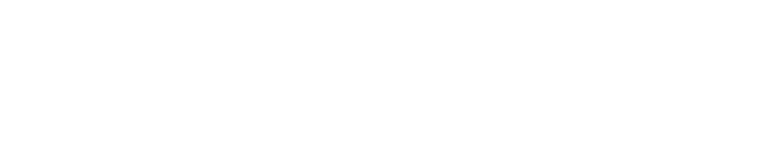
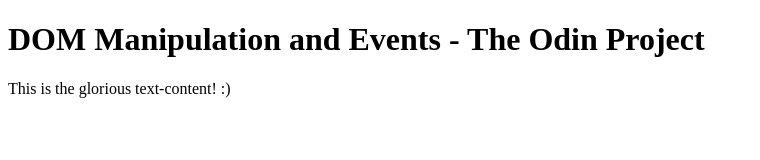
Before and after one commit to trevor-west/DOM-Practice, a plain HTML site: page index.html in a window 1280 px wide. Shown: the whole page, without its empty margins (0-760 px from the left). Drawn offline with Linux system fonts and the light colour scheme.

Commit message:
Add practice html

```diff
--- a/index.html
+++ b/index.html
@@ -2,9 +2,14 @@
 <html lang="en">
   <head>
     <meta charset="utf-8">
-    <title>DOM Manipulation and Events</title>
+    <title>DOM Manipulation and Events - TOP</title>
     <script src="script.js" defer></script>
   </head>
 
-  <body></body>
+  <body>
+    <h1>DOM Manipulation and Events - The Odin Project</h1>
+    <div id="container">
+      <div class="content">This is the glorious text-content! :)</div>
+    </div>
+  </body>
 </html>
```
